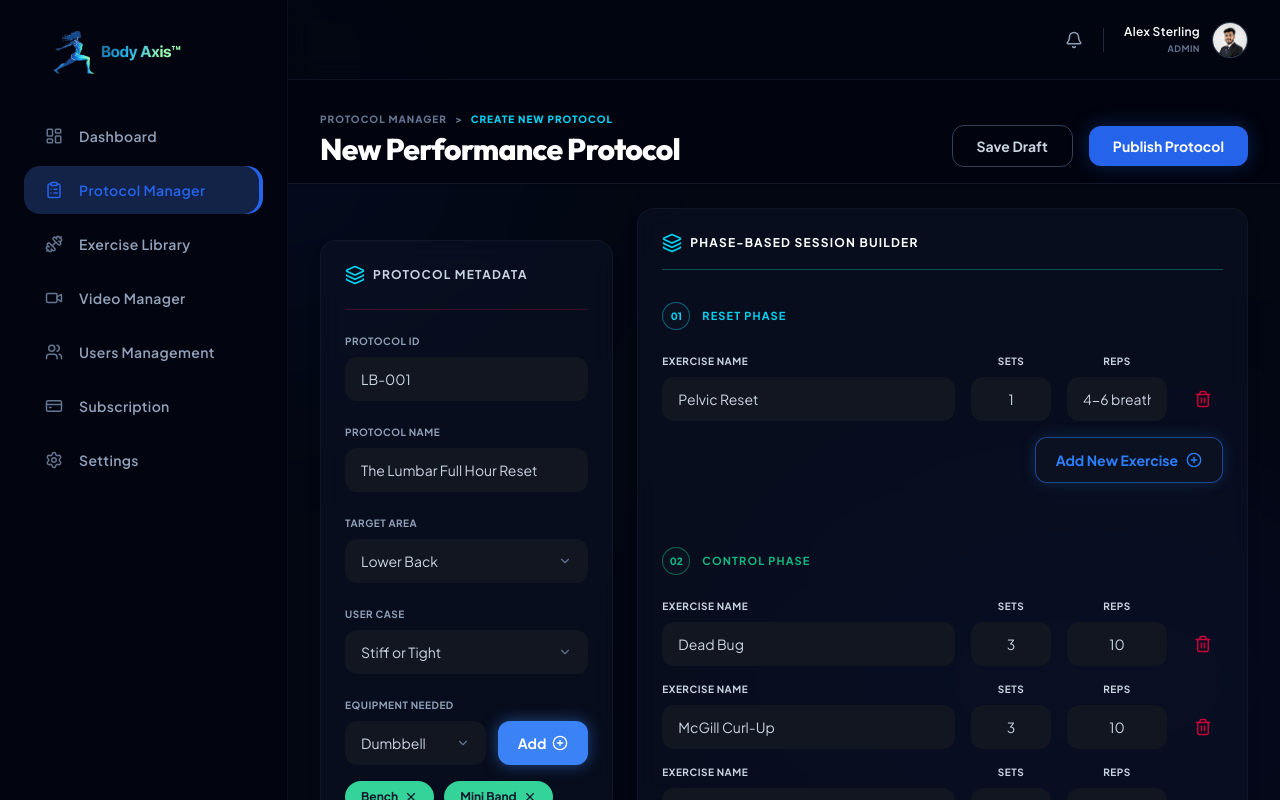
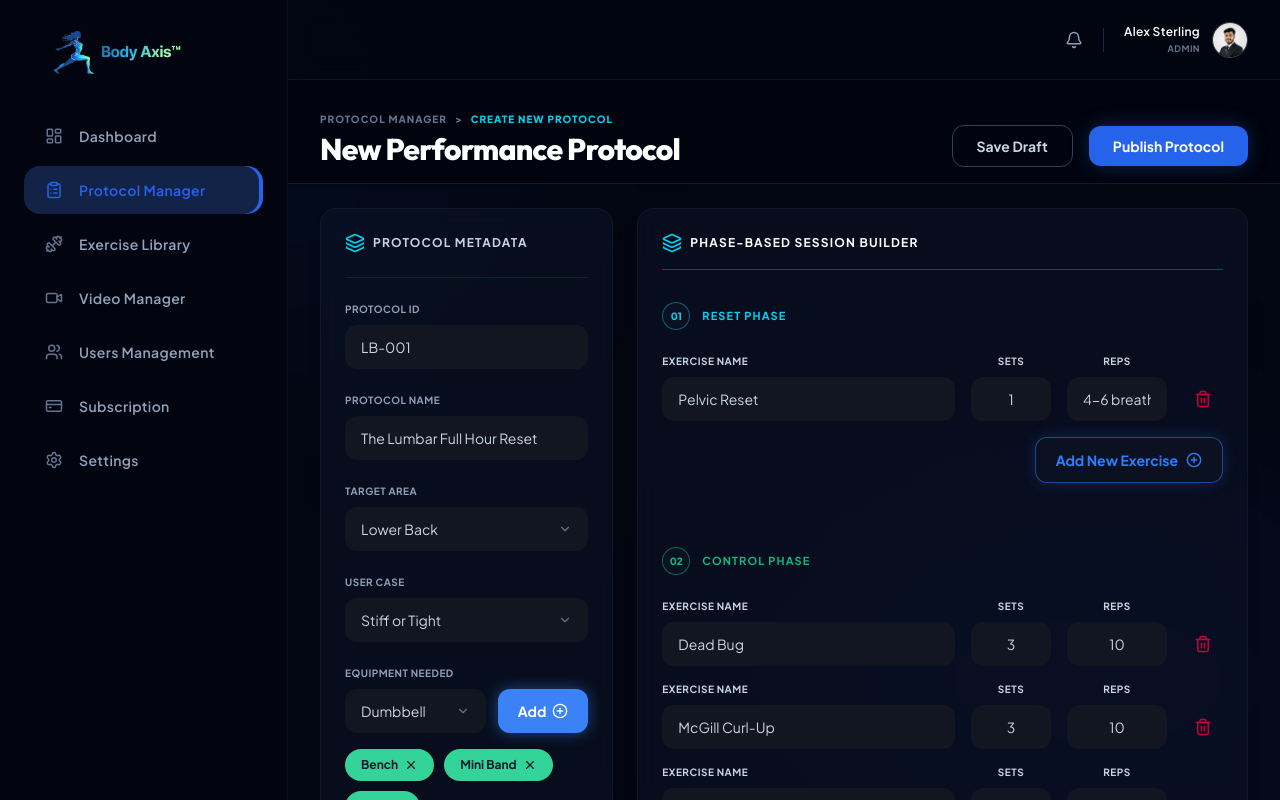
Before and after one commit to jaformia/Body-Axis-Admin-Dashboard, a Next.js app: page /protocol-manager/create in a window 1280 px wide. Built offline with nearby package versions, Linux system fonts and the light colour scheme.

Commit message:
style: reduce sticky top offset on protocol metadata card to fill layout gap under sticky header

```diff
--- a/app/protocol-manager/create/page.tsx
+++ b/app/protocol-manager/create/page.tsx
@@ -166,7 +166,7 @@ export default function CreateProtocolPage() {
       <div className="grid grid-cols-1 lg:grid-cols-3 gap-6 items-start mt-6">
 
         {/* Left Column: Protocol Metadata */}
-        <div className="lg:col-span-1 space-y-6 sticky top-32 z-10">
+        <div className="lg:col-span-1 space-y-6 sticky top-20 z-10">
           <div className="glass-card bg-[#1e2330] rounded-2xl p-6 shadow-lg border border-slate-800/40">
             <div className="flex items-center gap-2 mb-6 pb-6 border-b border-rose-500/20">
               <Layers size={20} className="text-cyan-400" />
```
